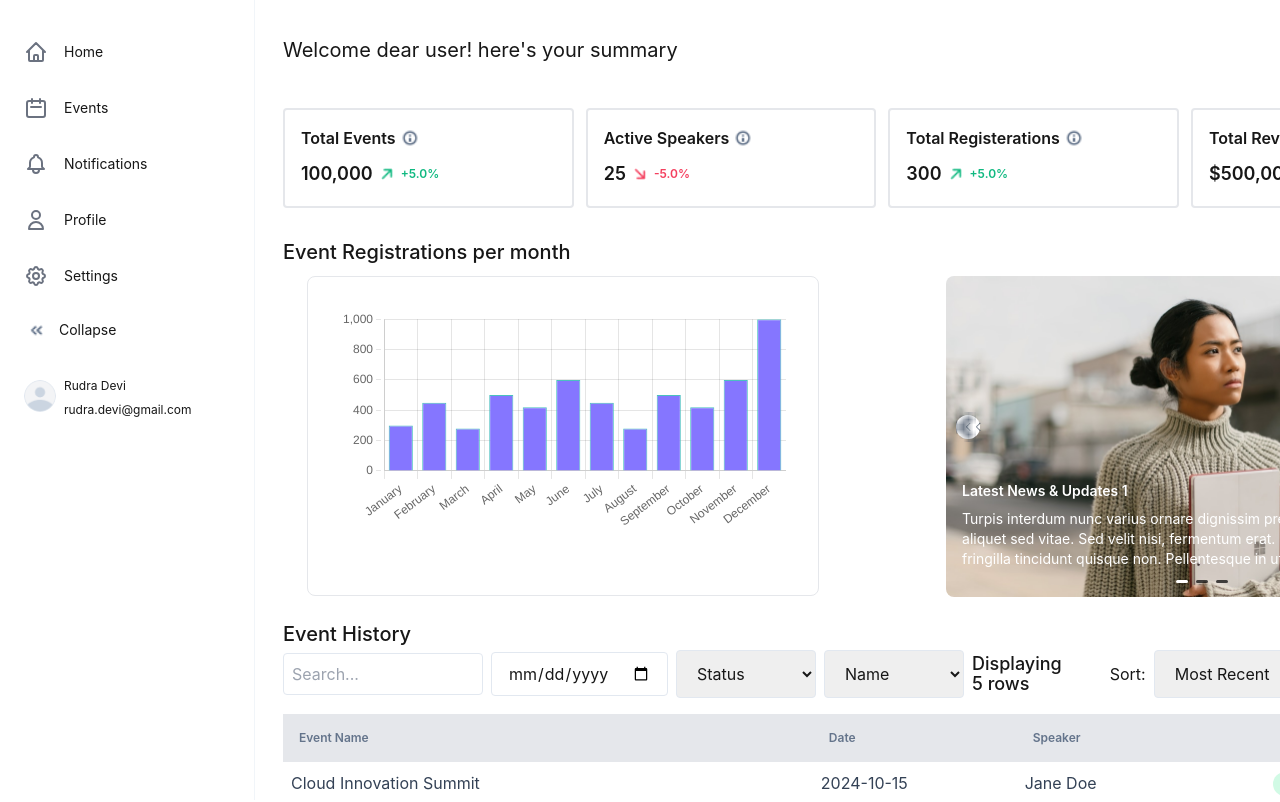
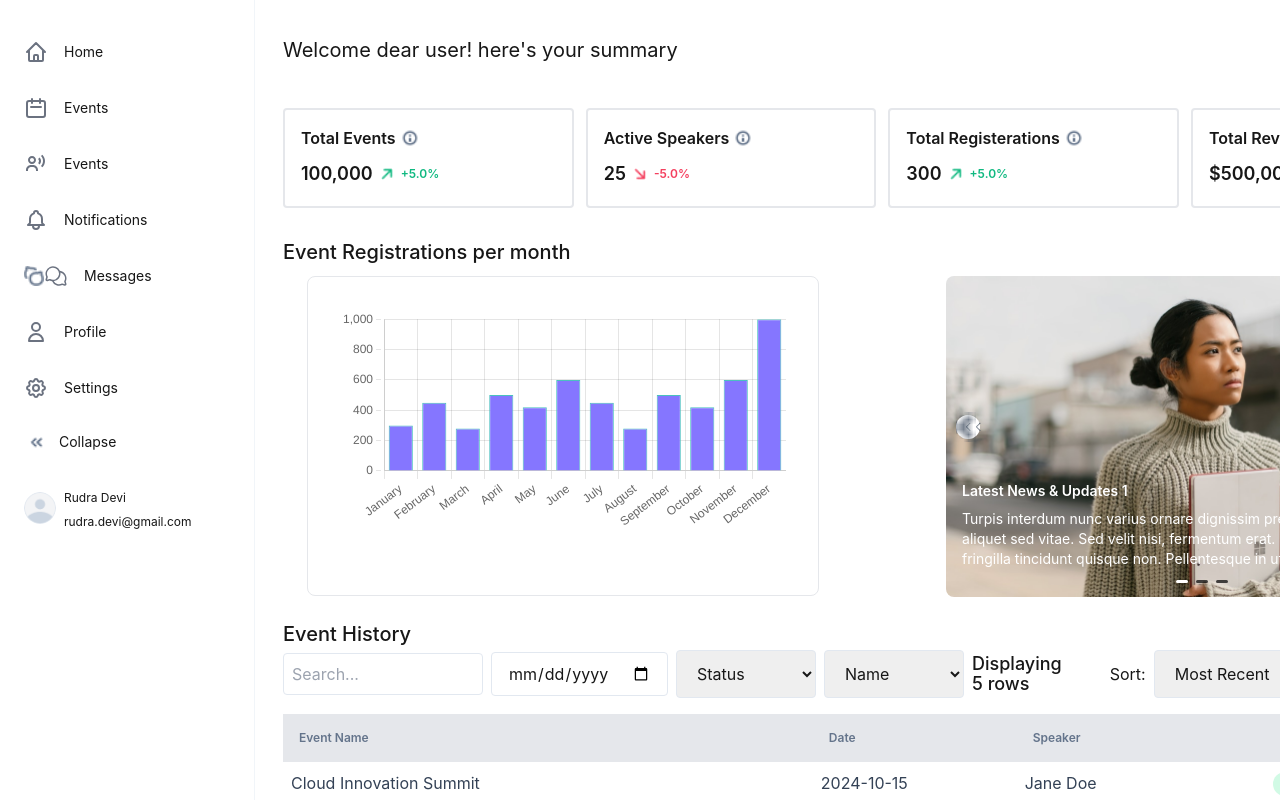
Before and after one commit to Remi-dee/map, a Next.js app: page / in a window 1280 px wide. Shown: the top 802 px of the page. Built offline with nearby package versions, Linux system fonts and the light colour scheme.

Commit message:
Monday, October 21, 2024 at 3:05 PM West Africa Standard Time

```diff
--- a/app/Components/SideBar.js
+++ b/app/Components/SideBar.js
@@ -7,9 +7,12 @@ import {
   UserIcon,
   CogIcon,
 } from "@heroicons/react/outline"; // Use any icons
+import { BiUserVoice } from "react-icons/bi";
 import DoubleArrow from "@/app/assets/doubleArrowRight.png";
 import Image from "next/image";
 import User from "@/app/assets/Profile.png";
+import Message from "@/app/assets/message.png";
+import { PiChatsCircle } from "react-icons/pi";
 const Sidebar = () => {
   const [isCollapsed, setIsCollapsed] = useState(false);
 
@@ -45,10 +48,32 @@ const Sidebar = () => {
               )}
             </li>
             <li className="flex items-center p-4 hover:bg-gray-200">
+              <BiUserVoice className="h-6 w-6 text-gray-500" />
+              {!isCollapsed && (
+                <span className="ml-4  text-[14px] font-normal leading-[20px] text-left">
+                  Events
+                </span>
+              )}
+            </li>
+            <li className="flex items-center p-4 hover:bg-gray-200">
               <BellIcon className="h-6 w-6 text-gray-500" />
               {!isCollapsed && (
                 <span className="ml-4 text-[14px] font-normal leading-[20px] text-left">
                   Notifications
+                </span>
+              )}
+            </li>
+            <li className="flex items-center p-4 hover:bg-gray-200">
+              <Image
+                src={Message}
+                width={20}
+                height={20}
+                className={`rotate-180 ${isCollapsed && " rotate-180"} `}
+              />
+              <PiChatsCircle className="h-6 w-6 text-gray-500" />
+              {!isCollapsed && (
+                <span className="ml-4 text-[14px] font-normal leading-[20px] text-left">
+                  Messages
                 </span>
               )}
             </li>
--- a/package.json
+++ b/package.json
@@ -15,6 +15,7 @@
     "react": "^18",
     "react-chartjs-2": "^5.2.0",
     "react-dom": "^18",
+    "react-icons": "^5.3.0",
     "swiper": "^11.1.14"
   },
   "devDependencies": {
```
Also changed, not shown: 1 other file (tests, documents, lock files or other folders).
